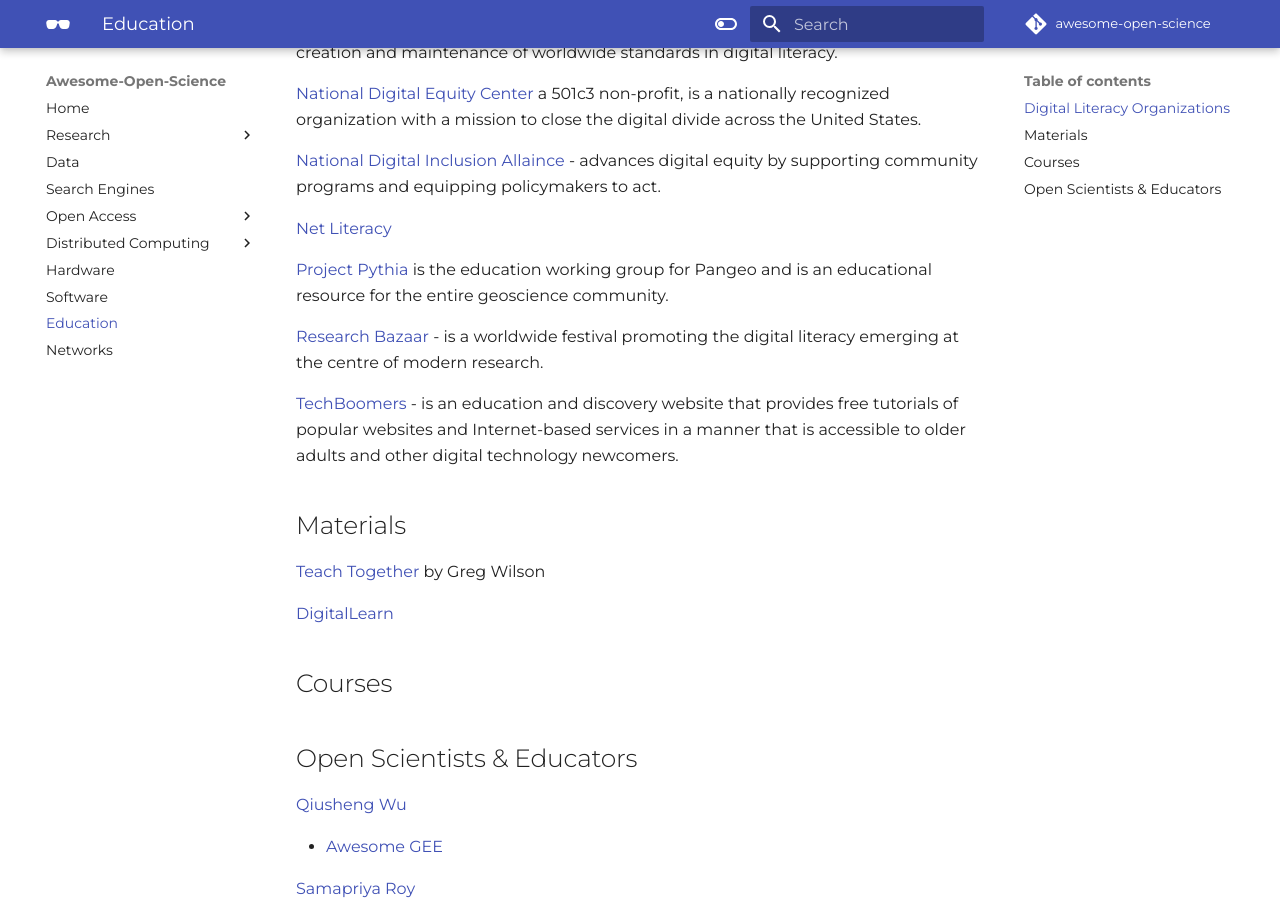
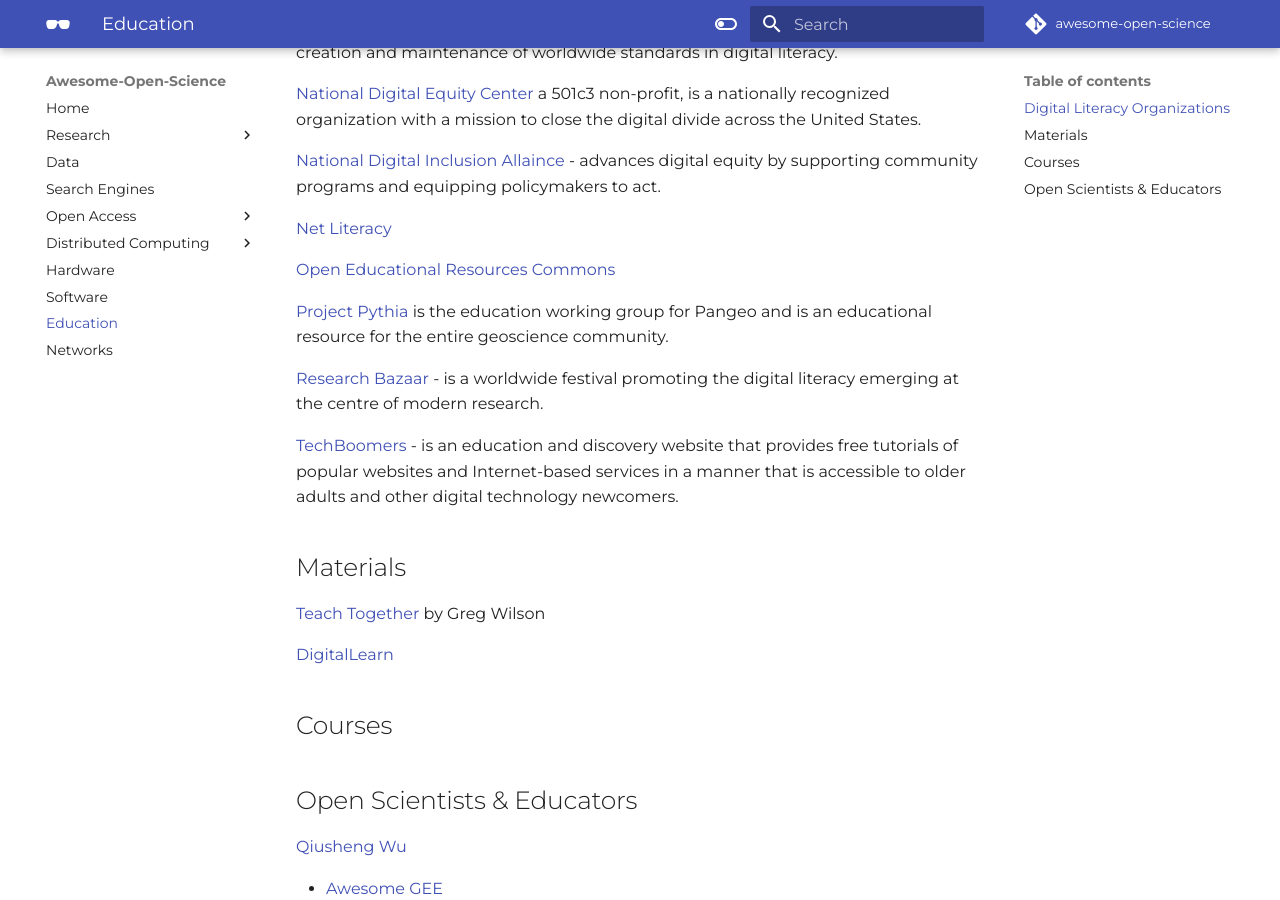
Before and after one commit to tyson-swetnam/awesome-open-science, an MkDocs documentation site: the page built from docs/edu.md, in a window 1280 px wide and 900 px high, scrolled down 511 px. Built offline with MkDocs 1.6.1 and Material for MkDocs 9.7.7, drawn with Linux system fonts in a browser that asks for light colours; some web fonts are replaced; comment, search, counter and statistics services are not loaded.

Commit message:
Update edu.md

```diff
--- a/docs/edu.md
+++ b/docs/edu.md
@@ -16,6 +16,8 @@
 [National Digital Inclusion Allaince](https://www.digitalinclusion.org/){target=_blank} - advances digital equity by supporting community programs and equipping policymakers to act.
 
 [Net Literacy](https://www.netliteracy.org/){target=_blank}
+
+[Open Educational Resources Commons](https://www.oercommons.org/){target=_blank}
 
 [Project Pythia](https://projectpythia.org/){target=_blank} is the education working group for Pangeo and is an educational resource for the entire geoscience community.
 
```
